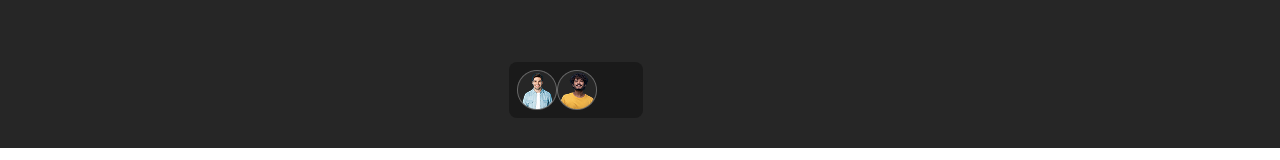
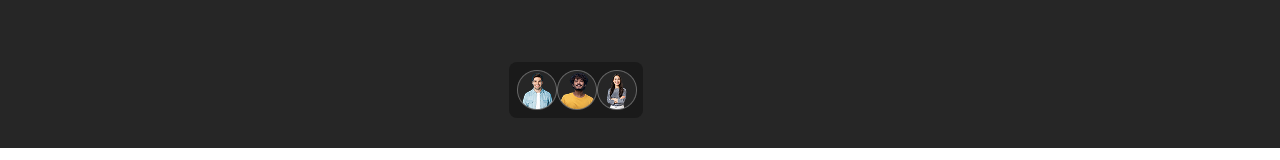
Before and after one commit to sakadziartem7-wq/future-tech, a website: page src/index.html in a window 1280 px wide. Shown: the part 558-718 px from the top of the page. Drawn offline with nearby package versions, Linux system fonts and the light colour scheme; files that its build step writes are made by us from their sources.

Commit message:
Initial commit

```diff
--- a/src/index.html
+++ b/src/index.html
@@ -74,6 +74,7 @@
         <div class="hero__avatars">
                 <img src="assets/images/hero/Image.png" alt="">
                 <img src="assets/images/hero/Imag.png" alt="">
+                <img src="assets/images/hero/Images.png" alt="">
             </div>
         </div>
 
```
Also changed, not shown: src/assets/images/hero/Images.png (added).
